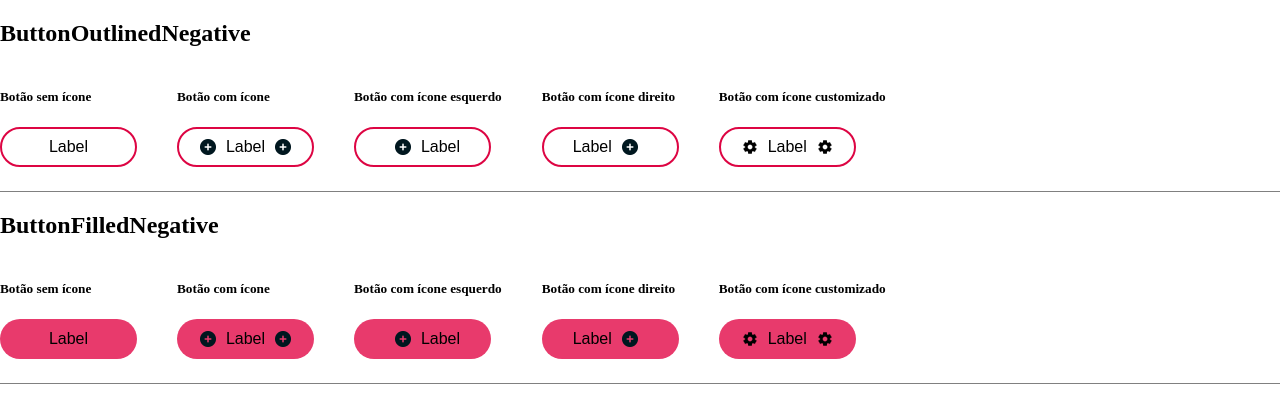
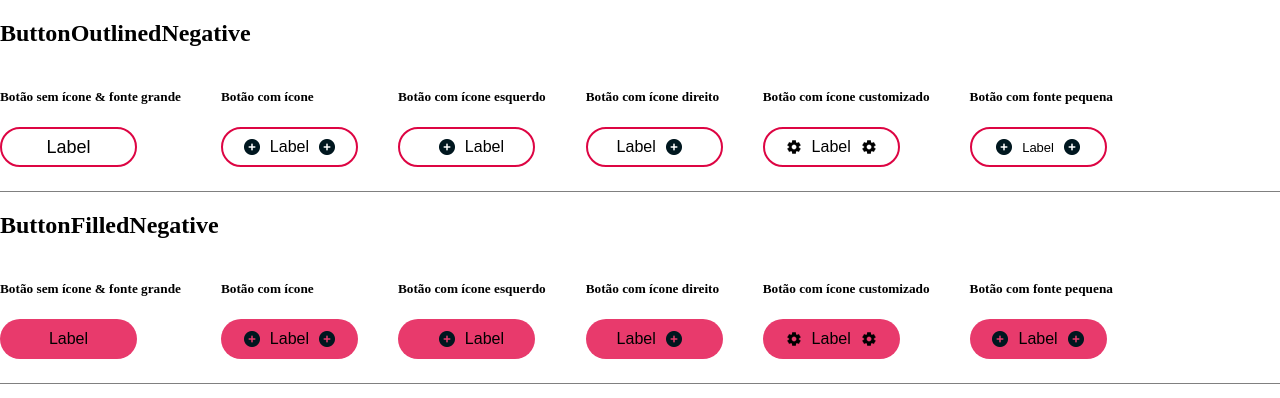
Before and after one commit to Grupo03-SPTECH20241/fe_MiseEnPlace, a React (Create React App) app in the folder mise-en-place/: page /components in a window 1280 px wide. Shown: the top 398 px of the page. Built offline with nearby package versions, Linux system fonts and the light colour scheme.

Commit message:
Leves ajustes de estilização

```diff
--- a/mise-en-place/src/components/Button/Cancelar-variant/cancelarv.module.css
+++ b/mise-en-place/src/components/Button/Cancelar-variant/cancelarv.module.css
@@ -1,6 +1,7 @@
 /* Button.css */
 .cancel-variant-button {
-  width: 137px;
+  max-width: 137px;
+  min-width: 137px;
   height: 40px;
   border-radius: 500px;
   display: flex;
--- a/mise-en-place/src/components/Button/Cancelar/cancelar.module.css
+++ b/mise-en-place/src/components/Button/Cancelar/cancelar.module.css
@@ -1,6 +1,7 @@
 /* Button.css */
 .cancel-button {
-    width: 137px;
+  max-width: 137px;
+  min-width: 137px;
   height: 40px;
   border-radius: 500px;
   display: flex;
@@ -25,3 +26,15 @@
   width: 16px;
   height: 16px;
 }
+
+.cancel-button.font-size-small{
+  font-size: small !important;
+}
+
+.cancel-button.font-size-medium{
+  font-size: small !important;
+}
+
+.cancel-button.font-size-large{
+  font-size: small !important;
+}
--- a/mise-en-place/src/components/ComponentStories/componentstories.jsx
+++ b/mise-en-place/src/components/ComponentStories/componentstories.jsx
@@ -10,9 +10,10 @@ const Stories = () => {
         <h2>ButtonOutlinedNegative</h2>
         <div className={styles['row']}>
             <div className={styles['row-item']}>
-                <h5>Botão sem ícone</h5>
+                <h5>Botão sem ícone & fonte grande</h5>
                 <ButtonOutlinedNegative
                     showIcon='false'
+                    fontSize='large'
                 ></ButtonOutlinedNegative>
             </div>
 
@@ -46,13 +47,21 @@ const Stories = () => {
                     icon='settings'
                 ></ButtonOutlinedNegative>
             </div>
+            <div className={styles['row-item']}>
+                <h5>Botão com fonte pequena</h5>
+                <ButtonOutlinedNegative
+                    showIcon='true'
+                    fontSize='small'
+                ></ButtonOutlinedNegative>
+            </div>
         </div>
         <h2>ButtonFilledNegative</h2>
         <div className={styles['row']}>
             <div className={styles['row-item']}>
-                <h5>Botão sem ícone</h5>
+                <h5>Botão sem ícone & fonte grande</h5>
                 <ButtonFilledNegative
                     showIcon='false'
+                    fontSize='large'
                 ></ButtonFilledNegative>
             </div>
 
@@ -86,6 +95,14 @@ const Stories = () => {
                     icon='settings'
                 ></ButtonFilledNegative>
             </div>
+
+            <div className={styles['row-item']}>
+                <h5>Botão com fonte pequena</h5>
+                <ButtonFilledNegative
+                    showIcon='true'
+                    fontSize='small'
+                ></ButtonFilledNegative>
+            </div>
         </div>
     </div>
     </>
--- a/mise-en-place/src/routes.js
+++ b/mise-en-place/src/routes.js
@@ -12,11 +12,11 @@ function Rotas() {
             <BrowserRouter>
                 <Routes>
                     <Route path="/" element={<Login />} />
-                    <Route path="/Login" element={<Login />} />
-                    <Route path="/Cadastro" element={<Cadastro />} />
-                    <Route path="/Dashboard" element={<Dashboard />} />
-                    <Route path="/Loading" element={<Loading />} />
-                    <Route path="/Components" element={<Stories />} />
+                    <Route path="/login" element={<Login />} />
+                    <Route path="/cadastro" element={<Cadastro />} />
+                    <Route path="/dashboard" element={<Dashboard />} />
+                    <Route path="/loading" element={<Loading />} />
+                    <Route path="/components" element={<Stories />} />
                 </Routes>
             </BrowserRouter>
         </>
```
Lines whose indentation alone changed are shown as unchanged.
